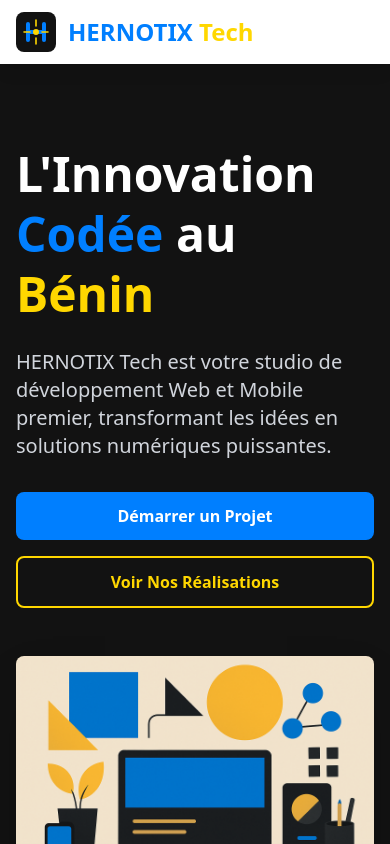
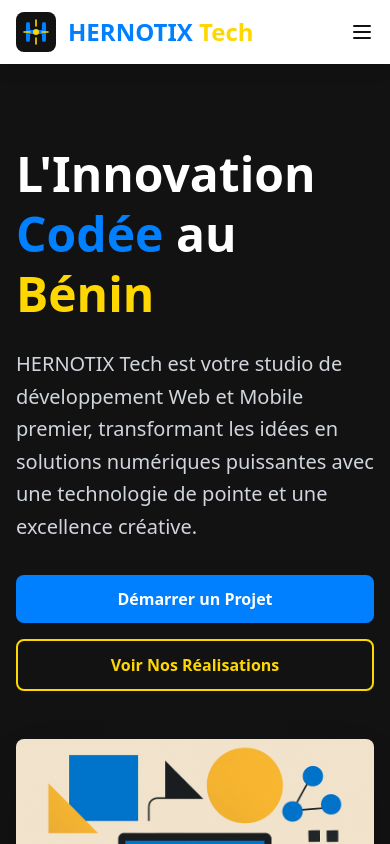
Before and after one commit to fhermas22/hernotix-tech-landing, a React (Vite) app: page / in a window 390 px wide. Shown: the top 844 px of the page. Built offline with nearby package versions, Linux system fonts and the light colour scheme.

Commit message:
Update components : Header and Hero

```diff
--- a/src/components/Header.tsx
+++ b/src/components/Header.tsx
@@ -1,6 +1,8 @@
+import React, { useState } from 'react';
 import Logo from './Logo';
 
 export default function Header() {
+  const [isMenuOpen, setIsMenuOpen] = useState(false);
 
   const navLinks = [
     { label: 'Services', href: '#services' },
@@ -19,14 +21,48 @@
             <span className="text-gold-yellow"> Tech</span>
           </div>
         </div>
+
+        {/* Desktop Menu */}
         <div className="hidden md:flex space-x-8">
           {navLinks.map((link) => (
-            <a key={link.label} href={link.href} className="text-charcoal-black hover:text-azure-blue transition duration-300 font-medium">
+            <a
+              key={link.label}
+              href={link.href}
+              className="text-charcoal-black hover:text-azure-blue transition duration-300 font-medium"
+            >
               {link.label}
             </a>
           ))}
         </div>
+
+        {/* Mobile Menu Button */}
+        <button
+          onClick={() => setIsMenuOpen(!isMenuOpen)}
+          className="md:hidden text-charcoal-black focus:outline-none"
+        >
+          <svg className="w-6 h-6" fill="none" stroke="currentColor" viewBox="0 0 24 24">
+            <path strokeLinecap="round" strokeLinejoin="round" strokeWidth={2} d="M4 6h16M4 12h16M4 18h16" />
+          </svg>
+        </button>
       </nav>
+
+      {/* Mobile Menu */}
+      {isMenuOpen && (
+        <div className="md:hidden bg-white border-t border-gray-200">
+          <div className="px-4 py-4 space-y-2">
+            {navLinks.map((link) => (
+              <a
+                key={link.label}
+                href={link.href}
+                className="block text-charcoal-black hover:text-azure-blue transition duration-300 font-medium py-2"
+                onClick={() => setIsMenuOpen(false)}
+              >
+                {link.label}
+              </a>
+            ))}
+          </div>
+        </div>
+      )}
     </header>
   );
 }
--- a/src/components/Hero.tsx
+++ b/src/components/Hero.tsx
@@ -1,21 +1,34 @@
+import React from 'react';
+
 export default function Hero() {
   return (
-    <section className="bg-charcoal-black text-white py-20 md:py-32">
+    <section className="bg-charcoal-black text-white py-20 md:py-32 relative overflow-hidden">
       <div className="max-w-7xl mx-auto px-4 sm:px-6 lg:px-8 grid md:grid-cols-2 gap-12 items-center">
+        {/* Text Content */}
         <div>
           <h1 className="text-5xl md:text-6xl font-extrabold leading-tight mb-6">
             L'Innovation <span className="text-azure-blue">Codée</span> au <span className="text-gold-yellow">Bénin</span>
           </h1>
-          <p className="text-xl text-gray-300 mb-8">
-            HERNOTIX Tech est votre studio de développement Web et Mobile premier, transformant les idées en solutions numériques puissantes.
+          <p className="text-xl text-gray-300 mb-8 leading-relaxed">
+            HERNOTIX Tech est votre studio de développement Web et Mobile premier, transformant les idées en solutions numériques puissantes avec une technologie de pointe et une excellence créative.
           </p>
           <div className="flex flex-col sm:flex-row gap-4">
-            <a href="#contact" className="btn-primary text-center">Démarrer un Projet</a>
-            <a href="#portfolio" className="btn-secondary text-center">Voir Nos Réalisations</a>
+            <a href="#contact" className="btn-primary text-center">
+              Démarrer un Projet
+            </a>
+            <a href="#portfolio" className="btn-secondary text-center">
+              Voir Nos Réalisations
+            </a>
           </div>
         </div>
+
+        {/* Illustration */}
         <div className="flex justify-center">
-          <img src="/hero_illustration.png" alt="Studio Tech" className="w-full max-w-md rounded-lg shadow-2xl" />
+          <img
+            src="/hero_illustration.png"
+            alt="Studio Tech"
+            className="w-full max-w-md rounded-lg shadow-2xl"
+          />
         </div>
       </div>
     </section>
```
